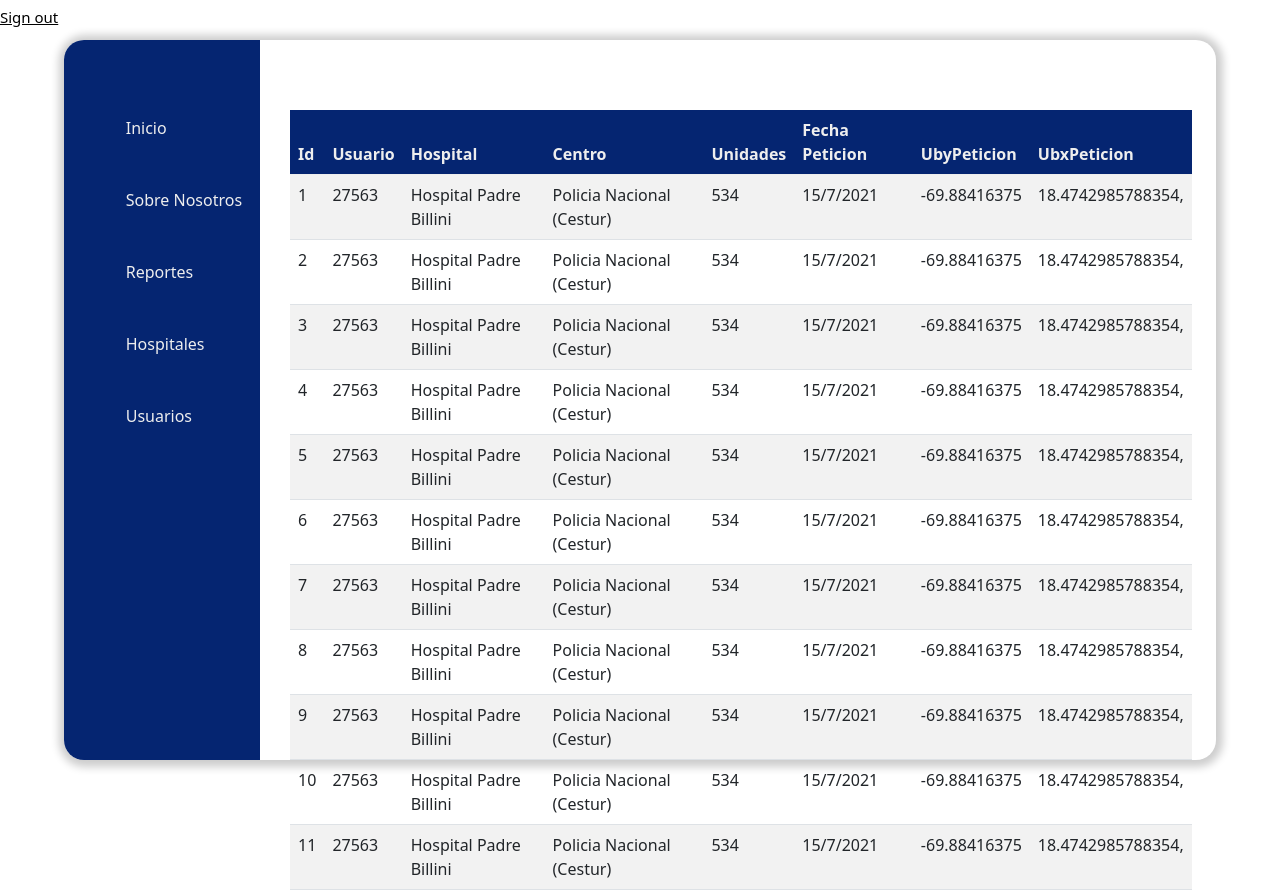
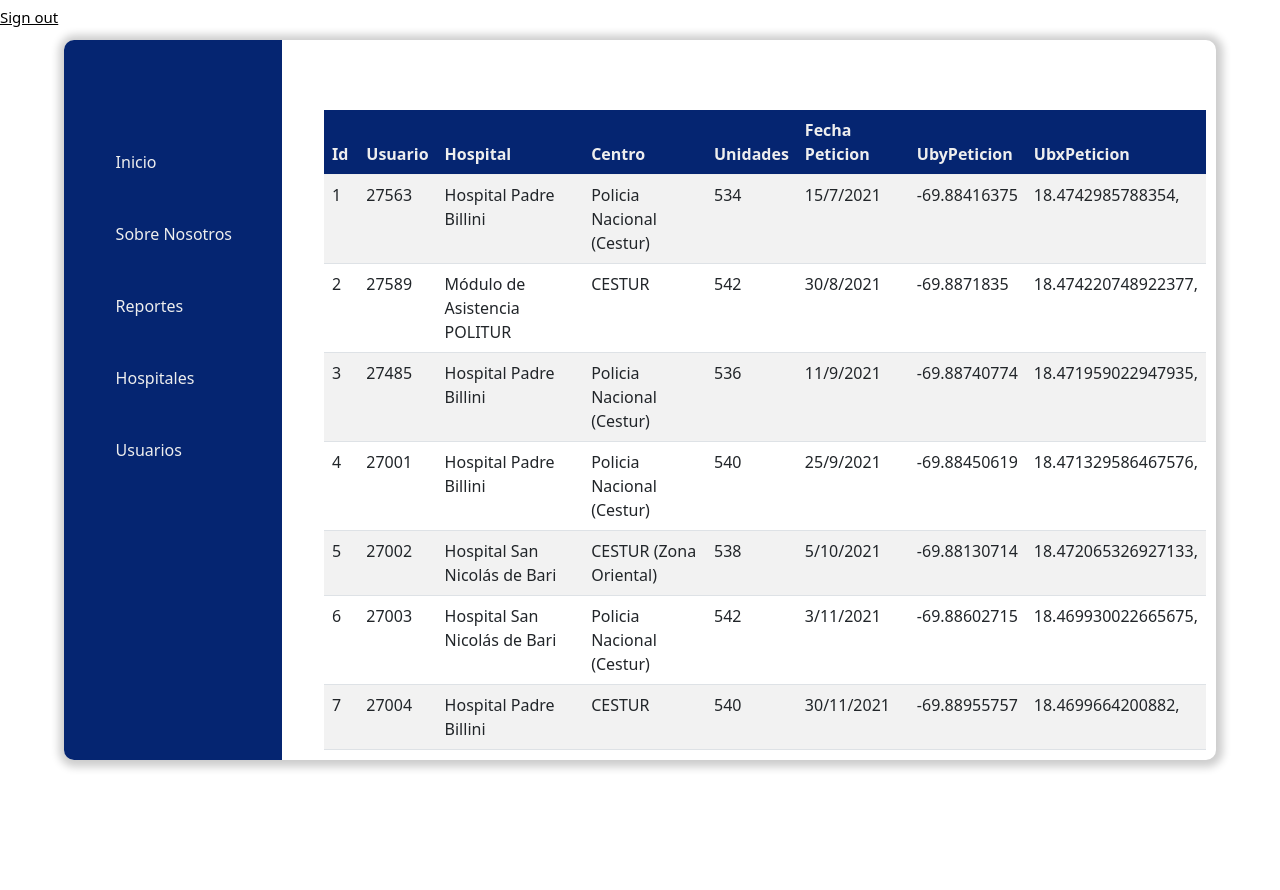
Before and after one commit to Bradigson/yefri-proyect, a React (Create React App) app: page /page/reportes in a window 1280 px wide. After the commit the page ends 800 px from the top, so only its background shows below. Built offline with nearby package versions, Linux system fonts and the light colour scheme; no server answers.

Commit message:
datos updated 1.0

```diff
--- a/src/assests/styles/Banner1.scss
+++ b/src/assests/styles/Banner1.scss
@@ -6,6 +6,7 @@
     place-items: center;
     // background: yellow;
     width:80%;
+    margin-left: 250px;
 
     .Banner1__section1{
         // background:green;
--- a/src/assests/styles/HomePage.scss
+++ b/src/assests/styles/HomePage.scss
@@ -1,18 +1,31 @@
+::-webkit-scrollbar{
+    // background:#fff;
+    width:8px;
+    border-radius:20em;
+}
+::-webkit-scrollbar-thumb{
+    background:#052571;
+    border-radius: 20em;;
+}
 .Page{
 
 
-    background: #fff;
+    // background: red;
     box-shadow: 1px 1px  8px 6px rgba(0,0,0,.2);
     width:90%;
     height:90vh;
     display:flex;
-    border-radius: 20px;
+    border-radius: 10px;
+    overflow: auto;
+
 
     .header{
         background:#052571;
-        border-radius:20px 0px 0px 20px;
+        border-radius:10px 0px 0px 10px;
         padding:2px;
         width:17%;
+        position:fixed;
+        height:90vh;
         .navbar{
             // background:yellow;
             height:100%;
@@ -69,6 +82,7 @@
          height:35px;
          margin-left:-70px;
          margin-top:-35px;
+         position: fixed;
          button{
              border:none;
              background: none;
--- a/src/assests/styles/Hospitales.scss
+++ b/src/assests/styles/Hospitales.scss
@@ -2,7 +2,7 @@
     padding-top:70px;
     // background: red;
     width:80%;
-    margin-left:20px;
+    margin-left:250px;
 
     .table-header{
         background: #052571;
--- a/src/assests/styles/Reportes.scss
+++ b/src/assests/styles/Reportes.scss
@@ -3,7 +3,7 @@
     position: relative;
     width:80%;
     padding:70px 10px 10px 10px;
-    margin-left:20px;
+    margin-left:250px;
 
 
 
--- a/src/assests/styles/SobreNosotros.scss
+++ b/src/assests/styles/SobreNosotros.scss
@@ -2,7 +2,7 @@
     padding:70px 10px 30px 10px;
     // background:red;
     width: 80%;
-    margin-left:20px;
+    margin-left:250px;
     .contenedore_nosotros{
         // background:brown;
         display: flex;
--- a/src/assests/styles/Usuarios.scss
+++ b/src/assests/styles/Usuarios.scss
@@ -2,7 +2,7 @@
     padding-top:70px;
     // background:red;
     width:80%;
-    margin-left:20px;
+    margin-left:250px;
 
     .table-header{
         background: #052571;
--- a/src/components/SobreNosotros.js
+++ b/src/components/SobreNosotros.js
@@ -27,43 +27,6 @@ const SobreNosotros = ()=>{
                         </div>
                 </div>
 
-
-
-
-
-            <div>
-                <div class="accordion accordion-flush" id="accordionFlushExample">
-                        <div className="accordion-item">
-                            <h2 class="accordion-header" id="flush-headingOne">
-                            <button className="accordion-button collapsed" type="button" data-bs-toggle="collapse" data-bs-target="#flush-collapseOne" aria-expanded="false" aria-controls="flush-collapseOne">
-                                Tenemos como objetivos
-                            </button>
-                            </h2>
-                            <div id="flush-collapseOne" className="accordion-collapse collapse" aria-labelledby="flush-headingOne" data-bs-parent="#accordionFlushExample">
-                                <div className="accordion-body">
-                                1- Preservar la vida, la integridad física y moral de las personas.<br/>
-
-                                2- Proteger y garantizar el libre ejercicio de los derechos y libertades de las personas en todo el territorio nacional.<br/>
-
-                                3- Mantener la paz interior, el orden público y social y la seguridad pública.<br/>
-
-                                4- Velar por el fiel y efectivo cumplimiento de las leyes y demás disposiciones generales, ejecutando las órdenes que reciba de las autoridades en el ámbito de sus respectivas competencias.<br/>
-
-                                5- Prevenir y controlar la delincuencia y criminalidad.<br/>
-
-                                6- Ejecutar las detenciones y capturas en los casos previstos por la ley.<br/>
-
-                                7- Vigilar y proteger los edificios, instalaciones públicas y parques, así como aquellos centros o establecimientos que por su interés lo requieran.<br/>
-
-                                8- Registrar y controlar los servicios a las entidades o servicios privados de seguridad.
-
-
-                                </div>
-                            </div>
-                        </div>
-                </div>
-            </div>
-
         </div>
     )
 }
--- a/src/datos/hospitales.json
+++ b/src/datos/hospitales.json
@@ -8,23 +8,23 @@
     },
     {
         "id":2,
-        "Nombre" : "Hospital Padre Billini",
-        "Ubx" : "18.471191",
-        "Uby" : "-69.889152",
+        "Nombre" : "Hospital San Nicolás de Bari",
+        "Ubx" : "18.474947",
+        "Uby" : "-69.885582",
         "Descripcion" : "24 horas"
     },
     {
         "id":3,
-        "Nombre" : "Hospital Padre Billini",
-        "Ubx" : "18.471191",
-        "Uby" : "-69.889152",
+        "Nombre" : "Hospital Nacional Familia Almuada",
+        "Ubx" : "18.476705",
+        "Uby" : "-69.887008",
         "Descripcion" : "24 horas"
     },
     {
         "id":4,
-        "Nombre" : "Hospital Padre Billini",
-        "Ubx" : "18.471191",
-        "Uby" : "-69.889152",
+        "Nombre" : "Módulo de Asistencia POLITUR",
+        "Ubx" : "18.472726",
+        "Uby" : "-69.88759",
         "Descripcion" : "24 horas"
     }
 ]
--- a/src/datos/reportes.json
+++ b/src/datos/reportes.json
@@ -10,93 +10,86 @@
         "UbxPeticion" : "18.4742985788354,"
     },{
         "id":2,
-        "Usuario":"27563",
+        "Usuario":"27589",
+        "Hospital":"Módulo de Asistencia POLITUR",
+        "Centro":"CESTUR",
+        "Unidades" : "542",
+        "Fecha Peticion" : "30/8/2021",
+        "UbyPeticion":"-69.8871835",
+        "UbxPeticion" : "18.474220748922377, "
+    },{
+        "id":3,
+        "Usuario":"27485",
         "Hospital":"Hospital Padre Billini",
         "Centro":"Policia Nacional (Cestur)",
-        "Unidades" : "534",
-        "Fecha Peticion" : "15/7/2021",
-        "UbyPeticion":"-69.88416375",
-        "UbxPeticion" : "18.4742985788354,"
+        "Unidades" : "536",
+        "Fecha Peticion" : "11/9/2021",
+        "UbyPeticion":"-69.88740774",
+        "UbxPeticion" : "18.471959022947935, "
     },{
-        "id":3,
-        "Usuario":"27563",
+        "id":4,
+        "Usuario":"27001",
         "Hospital":"Hospital Padre Billini",
         "Centro":"Policia Nacional (Cestur)",
-        "Unidades" : "534",
-        "Fecha Peticion" : "15/7/2021",
-        "UbyPeticion":"-69.88416375",
-        "UbxPeticion" : "18.4742985788354,"
-    },{
-        "id":4,
-        "Usuario":"27563",
-        "Hospital":"Hospital Padre Billini",
-        "Centro":"Policia Nacional (Cestur)",
-        "Unidades" : "534",
-        "Fecha Peticion" : "15/7/2021",
-        "UbyPeticion":"-69.88416375",
-        "UbxPeticion" : "18.4742985788354,"
+        "Unidades" : "540",
+        "Fecha Peticion" : "25/9/2021",
+        "UbyPeticion":"-69.88450619",
+        "UbxPeticion" : "18.471329586467576,"
     },{
         "id":5,
-        "Usuario":"27563",
-        "Hospital":"Hospital Padre Billini",
-        "Centro":"Policia Nacional (Cestur)",
-        "Unidades" : "534",
-        "Fecha Peticion" : "15/7/2021",
-        "UbyPeticion":"-69.88416375",
-        "UbxPeticion" : "18.4742985788354,"
+        "Usuario":"27002",
+        "Hospital":"Hospital San Nicolás de Bari",
+        "Centro":"CESTUR (Zona Oriental)",
+        "Unidades" : "538",
+        "Fecha Peticion" : "5/10/2021",
+        "UbyPeticion":"-69.88130714",
+        "UbxPeticion" : "18.472065326927133,"
     },{
         "id":6,
-        "Usuario":"27563",
-        "Hospital":"Hospital Padre Billini",
+        "Usuario":"27003",
+        "Hospital":"Hospital San Nicolás de Bari",
         "Centro":"Policia Nacional (Cestur)",
-        "Unidades" : "534",
-        "Fecha Peticion" : "15/7/2021",
-        "UbyPeticion":"-69.88416375",
-        "UbxPeticion" : "18.4742985788354,"
+        "Unidades" : "542",
+        "Fecha Peticion" : "3/11/2021",
+        "UbyPeticion":"-69.88602715",
+        "UbxPeticion" : "18.469930022665675,"
     },{
         "id":7,
-        "Usuario":"27563",
+        "Usuario":"27004",
         "Hospital":"Hospital Padre Billini",
-        "Centro":"Policia Nacional (Cestur)",
-        "Unidades" : "534",
-        "Fecha Peticion" : "15/7/2021",
-        "UbyPeticion":"-69.88416375",
-        "UbxPeticion" : "18.4742985788354,"
+        "Centro":"CESTUR",
+        "Unidades" : "540",
+        "Fecha Peticion" : "30/11/2021",
+        "UbyPeticion":"-69.88955757",
+        "UbxPeticion" : "18.4699664200882, "
     },{
         "id":8,
-        "Usuario":"27563",
+        "Usuario":"27005",
         "Hospital":"Hospital Padre Billini",
-        "Centro":"Policia Nacional (Cestur)",
+        "Centro":"CESTUR",
         "Unidades" : "534",
-        "Fecha Peticion" : "15/7/2021",
-        "UbyPeticion":"-69.88416375",
-        "UbxPeticion" : "18.4742985788354,"
+        "Fecha Peticion" : "24/1/2022",
+        "UbyPeticion":"-69.88668871",
+        "UbxPeticion" : "18.47555419680434,"
     },{
         "id":9,
-        "Usuario":"27563",
-        "Hospital":"Hospital Padre Billini",
-        "Centro":"Policia Nacional (Cestur)",
-        "Unidades" : "534",
-        "Fecha Peticion" : "15/7/2021",
-        "UbyPeticion":"-69.88416375",
-        "UbxPeticion" : "18.4742985788354,"
+        "Usuario":"27006",
+        "Hospital":"Módulo de Asistencia POLITUR",
+        "Centro":"CESTUR",
+        "Unidades" : "542",
+        "Fecha Peticion" : "11/2/2022",
+        "UbyPeticion":"-69.88433891",
+        "UbxPeticion" : "18.474748159869772, "
     },{
         "id":10,
-        "Usuario":"27563",
+        "Usuario":"27007",
         "Hospital":"Hospital Padre Billini",
-        "Centro":"Policia Nacional (Cestur)",
+        "Centro":"CESTUR (Zona Oriental)",
         "Unidades" : "534",
-        "Fecha Peticion" : "15/7/2021",
-        "UbyPeticion":"-69.88416375",
-        "UbxPeticion" : "18.4742985788354,"
+        "Fecha Peticion" : "27/3/2022",
+        "UbyPeticion":"-69.88473408",
+        "UbxPeticion" : "18.47567107183988,"
     },{
-        "id":11,
-        "Usuario":"27563",
-        "Hospital":"Hospital Padre Billini",
-        "Centro":"Policia Nacional (Cestur)",
-        "Unidades" : "534",
-        "Fecha Peticion" : "15/7/2021",
-        "UbyPeticion":"-69.88416375",
-        "UbxPeticion" : "18.4742985788354,"
+
     }
 ]
--- a/src/datos/usuarios.json
+++ b/src/datos/usuarios.json
@@ -3,76 +3,101 @@
         "id":1,
         "Nombre":"Veria Caty",
         "Apellido" : "Ramirez Rodriguez",
-        "Puesto" : "",
-        "Rango" : "Capitan"
+
+        "Rango" : "Capitan",
+        "Numero Empleado" : "27563",
+        "Cedula" : "001-5236541-8",
+        "Flota" : "849-652-3652"
+
     },
     {
         "id":2,
-        "Nombre":"Veria Caty",
-        "Apellido" : "Ramirez Rodriguez",
-        "Puesto" : "",
-        "Rango" : "Capitan"
+        "Nombre":"Carlos Manuel",
+        "Apellido" : "Hernandez Ramirez",
+        "Rango" : "Sargento",
+        "Numero Empleado" : "27589",
+        "Cedula" : "001-8569875-5",
+        "Flota" : "8849-652-2653"
     },
     {
         "id":3,
-        "Nombre":"Veria Caty",
-        "Apellido" : "Ramirez Rodriguez",
+        "Nombre":"Bradigson",
+        "Apellido" : "Nuñez Perez",
         "Puesto" : "",
-        "Rango" : "Capitan"
+        "Rango" : "Sargento",
+        "Numero Empleado" : "27485",
+        "Cedula" : "001-4569872-8",
+        "Flota" : "849-652-3233"
     },
     {
         "id":4,
-        "Nombre":"Veria Caty",
-        "Apellido" : "Ramirez Rodriguez",
-        "Puesto" : "",
-        "Rango" : "Capitan"
+        "Nombre":"Adrian Abraham",
+        "Apellido" : "Ledesma Carrion",
+        "Rango" : "Sargento",
+        "Numero Empleado" : "27001",
+        "Cedula" : "001-6325648-8",
+        "Flota" : "849-652-8956"
     },
     {
         "id":5,
-        "Nombre":"Veria Caty",
-        "Apellido" : "Ramirez Rodriguez",
-        "Puesto" : "",
-        "Rango" : "Capitan"
+        "Nombre":"Jesus Manuel",
+        "Apellido" : "Soto Ortiz",
+
+        "Rango" : "Sargento",
+        "Numero Empleado" : "27002",
+        "Cedula" : "402-5231256-8",
+        "Flota" : "849-652-9988"
     },
     {
         "id":6,
-        "Nombre":"Veria Caty",
-        "Apellido" : "Ramirez Rodriguez",
-        "Puesto" : "",
-        "Rango" : "Capitan"
+        "Nombre":"Andres",
+        "Apellido" : "Beltres de Jesus",
+
+        "Rango" : "Sargento",
+        "Numero Empleado" : "27003",
+        "Cedula" : "402-5645893-0",
+        "Flota" : "849-652-8877"
     },
     {
         "id":7,
-        "Nombre":"Veria Caty",
-        "Apellido" : "Ramirez Rodriguez",
-        "Puesto" : "",
-        "Rango" : "Capitan"
+        "Nombre":"Andrea Esther",
+        "Apellido" : "De la Cruz Ortiz",
+
+        "Rango" : "Sargento",
+        "Numero Empleado" : "27004",
+        "Cedula" : "001-4563542-8",
+        "Flota" : "849-652-5689"
     },
     {
         "id":8,
-        "Nombre":"Veria Caty",
-        "Apellido" : "Ramirez Rodriguez",
-        "Puesto" : "",
-        "Rango" : "Capitan"
+        "Nombre":"Starlin Miguel",
+        "Apellido" : "Mejia Medrano",
+
+        "Rango" : "Capitan",
+        "Numero Empleado" : "27005",
+        "Cedula" : "001-2563214-9",
+        "Flota" : "849-652-4455"
     },
     {
         "id":9,
-        "Nombre":"Veria Caty",
-        "Apellido" : "Ramirez Rodriguez",
-        "Puesto" : "",
-        "Rango" : "Capitan"
+        "Nombre":"Jose Manuel",
+        "Apellido" : "Romero Cruz",
+
+        "Rango" : "Sargento",
+        "Numero Empleado" : "27006",
+        "Cedula" : "001-4585215-8",
+        "Flota" : "849-652-9632"
     },
     {
         "id":10,
-        "Nombre":"Veria Caty",
-        "Apellido" : "Ramirez Rodriguez",
-        "Puesto" : "",
-        "Rango" : "Capitan"
+        "Nombre":"Katty ",
+        "Apellido" : "Martinez Perez",
+
+        "Rango" : "Sargento",
+        "Numero Empleado" : "27007",
+        "Cedula" : "402-5231256-0",
+        "Flota" : "849-652-6547"
     },{
-        "id":11,
-        "Nombre":"Veria Caty",
-        "Apellido" : "Ramirez Rodriguez",
-        "Puesto" : "",
-        "Rango" : "Capitan"
+
     }
 ]
```
